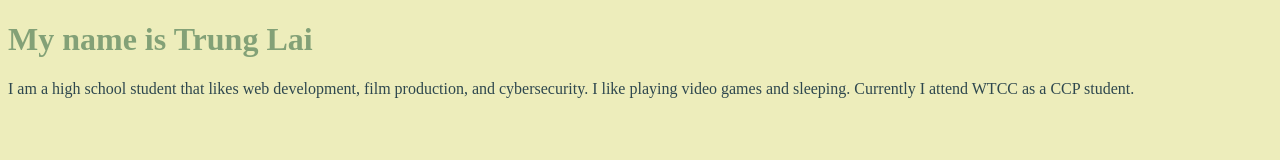
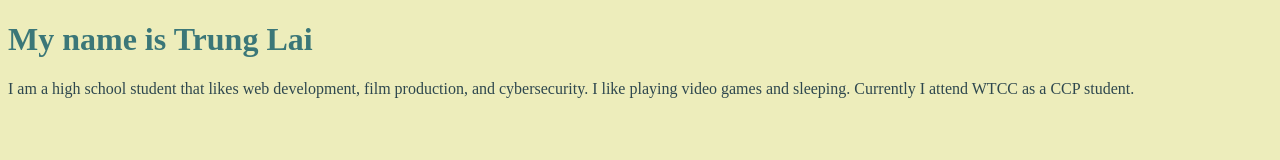
Before and after one commit to tdlai/tdlai.github.io, a plain HTML site: page index.html in a window 1280 px wide. Drawn offline with Linux system fonts and the light colour scheme.

Commit message:
Update index.html

```diff
--- a/index.html
+++ b/index.html
@@ -7,7 +7,7 @@
                 background-color: #ededbb;
             }
             h1 {
-                color: #83a177;
+                color: #3b7778;
             }
             p {
                 color: #2e474e;
```
